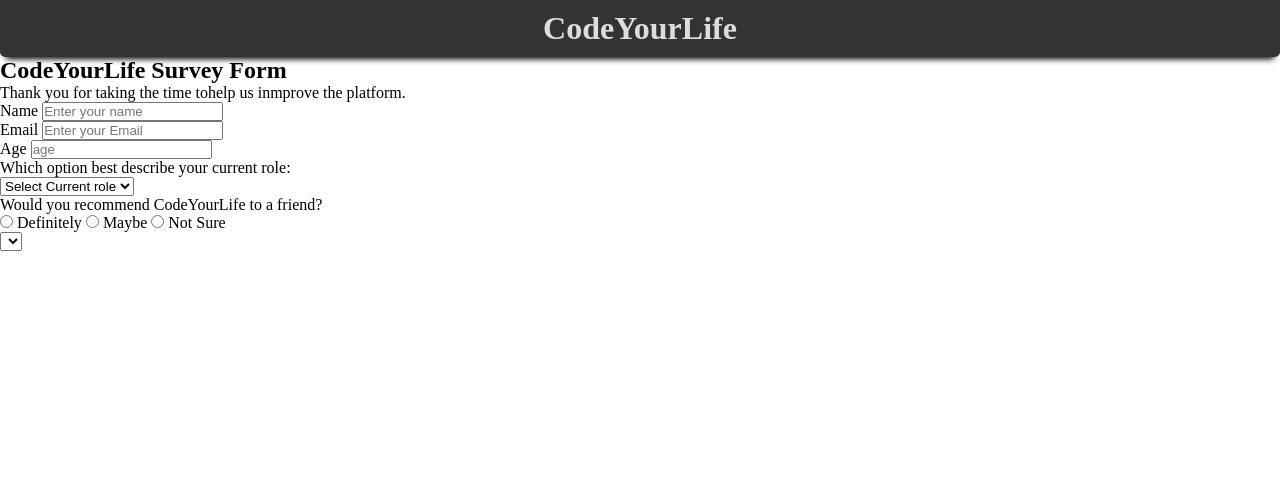
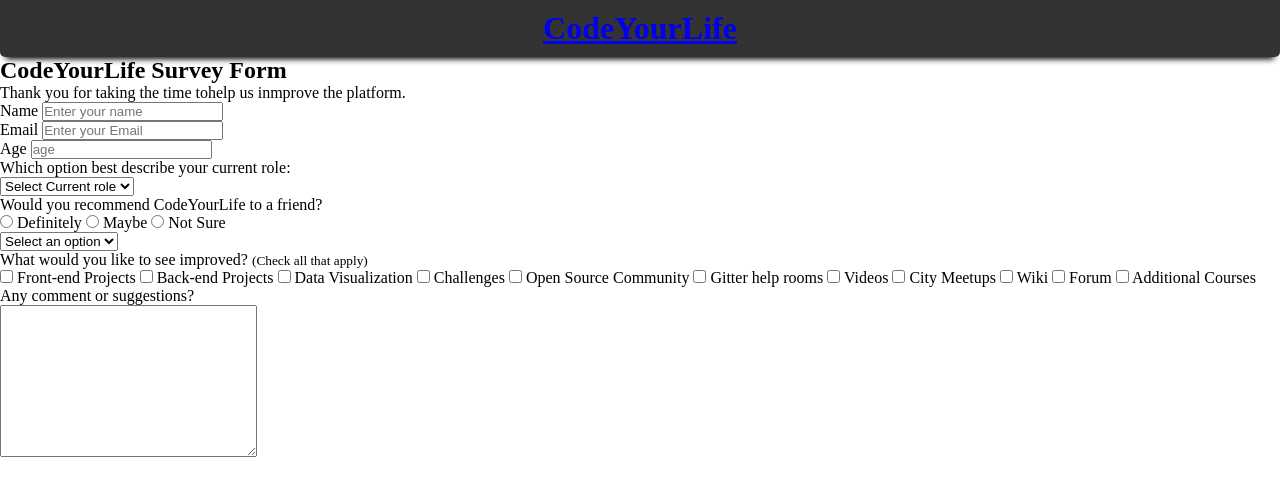
Before and after one commit to pankaj-prog/Form-Webpage, a plain HTML site: page index.html in a window 1280 px wide. Drawn offline with Linux system fonts and the light colour scheme.

Commit message:
feat: Add more form elements

```diff
--- a/index.html
+++ b/index.html
@@ -9,31 +9,31 @@
 </head>
 <body>
     <header class="nav">
-			<h1>CodeYourLife </h1>
+			<a href="/"><h1>CodeYourLife </h1></a>
     </header>
 		<section class="main">
-			<header class="main-header">
+			<header class="mainHeader">
 				<h2>CodeYourLife Survey Form</h2>
 				<div>
 					Thank you for taking the time tohelp us inmprove the platform.
 				</div>
 			</header>
 			<form action="submit">
-				<div class="form-element">
+				<div class="formElement">
 					<label for="name">Name</label>
 					<input type="text" id="name" placeholder="Enter your name" name="name">
 				</div>
-				<div class="form-element">
+				<div class="formElement">
 					<label for="email">Email</label>
 					<input type="email" id="email" placeholder="Enter your Email" name="email">
 				</div>
-				<div class="form-element">
+				<div class="formElement">
 					<label for="age">Age</label>
 					<input type="number" name="age" id="age" placeholder="age" min="10">
 				</div>
 				<div class="form-element">
 					<p> Which option best describe your current role:</p>
-					<select name="current-role" id="current-role">
+					<select name="currentRole" id="currentRole">
 						<option selected diabled value>Select Current role</option>
 						<option value="student">Student</option>
 						<option value="job">Full Time Job</option>
@@ -57,8 +57,65 @@
 					Not Sure
 				</label>
 			</div>
-			<div class="form-element">
-				<select name="favFeature" id="favFeature"></select>
+			<div class="formElement">
+				<select name="favFeature" id="favFeature">
+					<option disabled selected>Select an option</option>
+					<option value="challenges">Challenges</option>
+					<option value="projects">Projects</option>
+					<option value="community">Community</option>
+					<option value="openSource">Open Source</option>
+				</select>
+			</div>
+			<div class="formElement">
+				<p>What would you like to see improved? <small>(Check all that apply)</small></p>
+				<label>
+					<input type="checkbox" name="improvements" value="frontEnd">
+					Front-end Projects
+				</label>
+				<label>
+					<input type="checkbox" name="improvements" value="backEnd">
+					Back-end Projects
+				</label>
+				<label>
+					<input type="checkbox" name="improvements" value="dataVisualisation">
+					Data Visualization
+				</label>
+				<label>
+					<input type="checkbox" name="improvements" value="challenges">
+					Challenges
+				</label>
+				<label>
+					<input type="checkbox" name="improvements" value="openSourceCommunity">
+					Open Source Community
+				</label>
+				<label>
+					<input type="checkbox" name="improvements" value="gitterHelpRooms">
+					Gitter help rooms
+				</label>
+				<label>
+					<input type="checkbox" name="improvements" value="videos">
+					Videos
+				</label>
+				<label>
+					<input type="checkbox" name="improvements" value="cityMeetups">
+					City Meetups
+				</label>
+				<label>
+					<input type="checkbox" name="improvements" value="wiki">
+					Wiki
+				</label>
+				<label>
+					<input type="checkbox" name="improvements" value="forum">
+					Forum
+				</label>
+				<label>
+					<input type="checkbox" name="improvements" value="additionalCourses">
+					Additional Courses
+				</label>
+			</div>
+			<div class="formElement">
+				<p>Any comment or suggestions?</p>
+				<textarea name="comment"  cols="30" rows="10"></textarea>
 			</div>
 			</form>
 		</section>
```
Also changed, not shown: index.css (line endings or trailing spaces).
